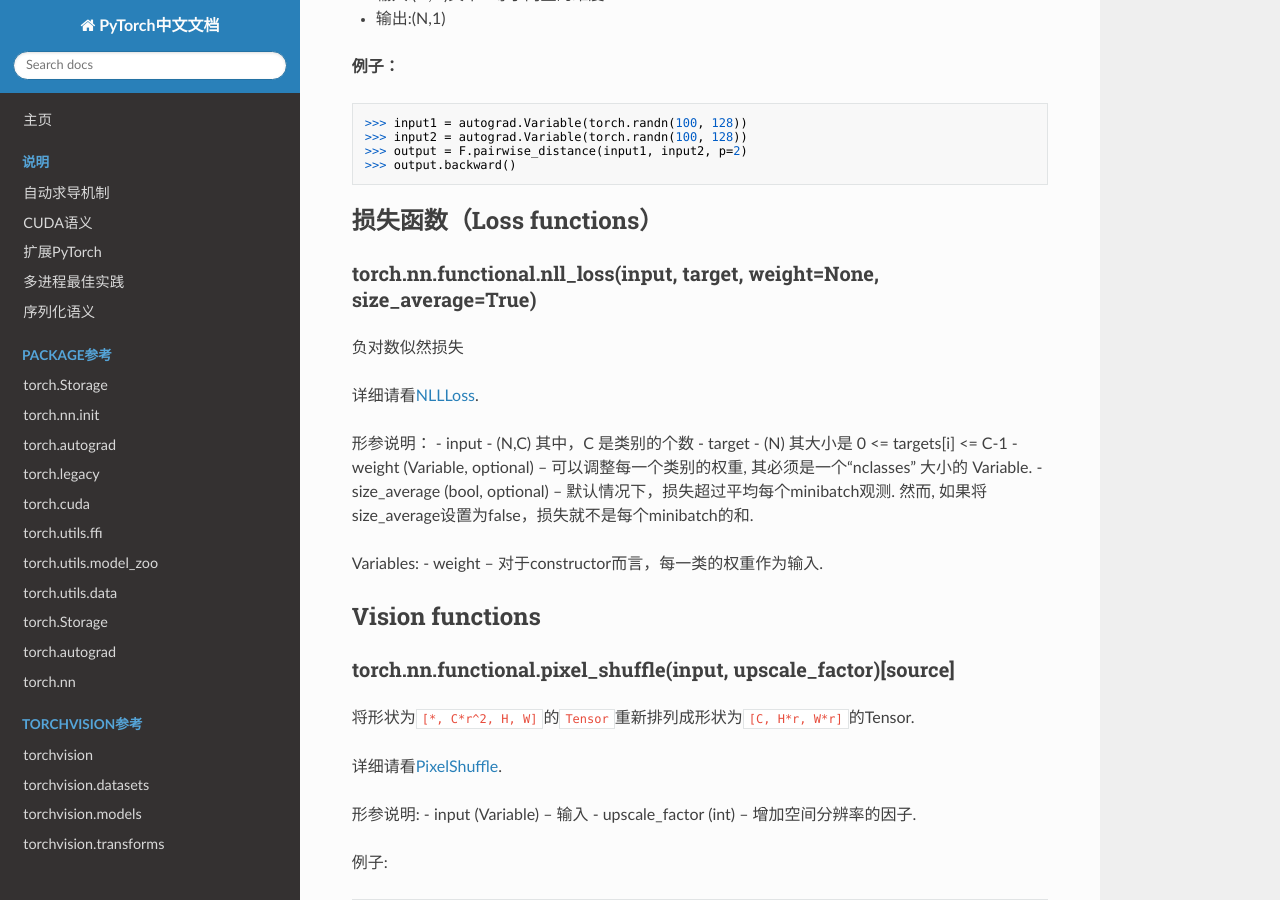
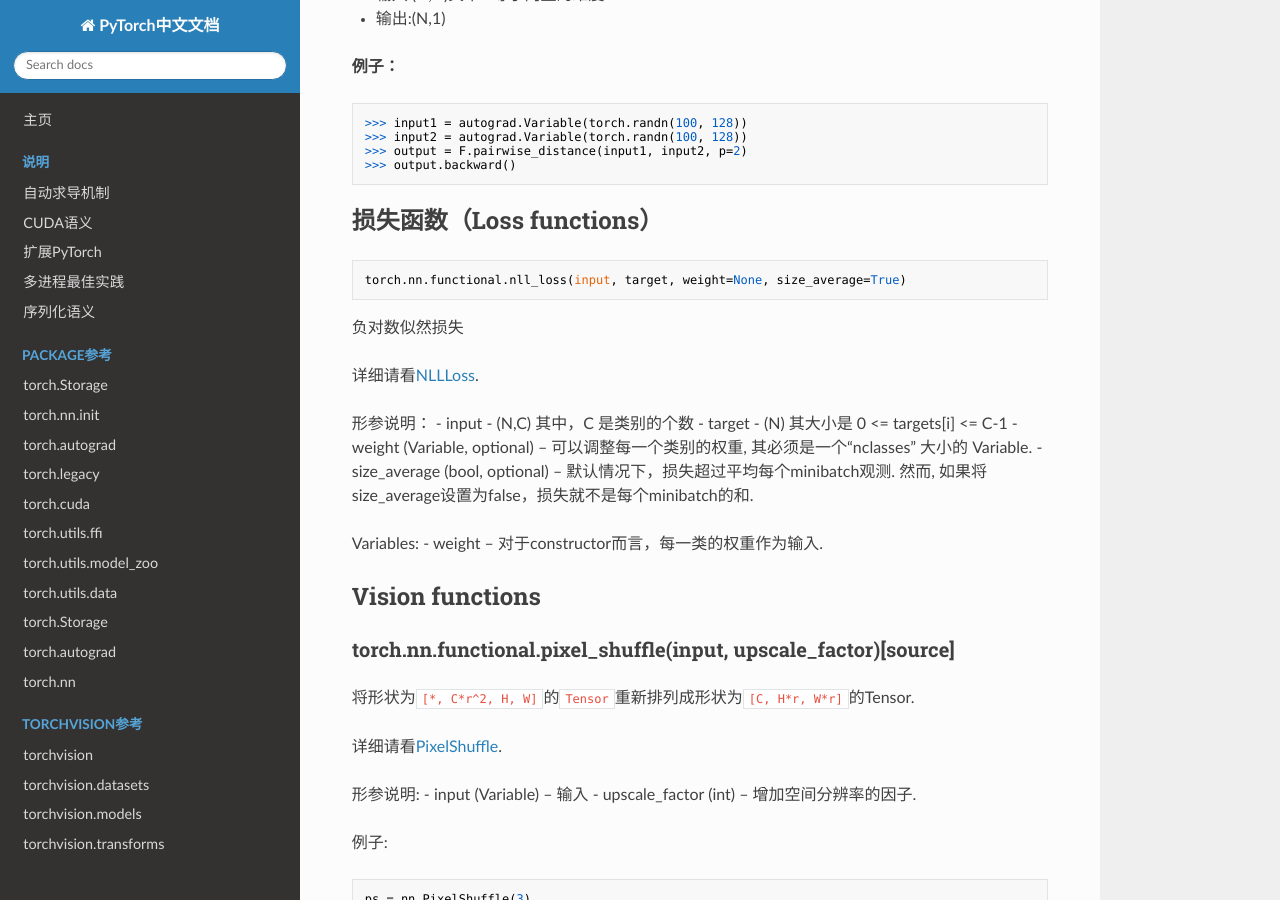
Before and after one commit to awfssv/pytorch-cn, an MkDocs documentation site: the page built from docs/package_references/functional.md, in a window 1280 px wide and 900 px high, scrolled down 6034 px. Built offline with MkDocs 1.6.1, drawn with Linux system fonts in a browser that asks for light colours; nearby versions of some CDN libraries; old or Windows-style settings are respelled for this version of MkDocs.

Commit message:
Update functional.md

````diff
--- a/docs/package_references/functional.md
+++ b/docs/package_references/functional.md
@@ -341,8 +341,10 @@ $$
 ```
 
 ## 损失函数（Loss functions）
-### torch.nn.functional.nll_loss(input, target, weight=None, size_average=True)
 
+```python
+torch.nn.functional.nll_loss(input, target, weight=None, size_average=True)
+```
 负对数似然损失
 
 详细请看[NLLLoss](...).
````
